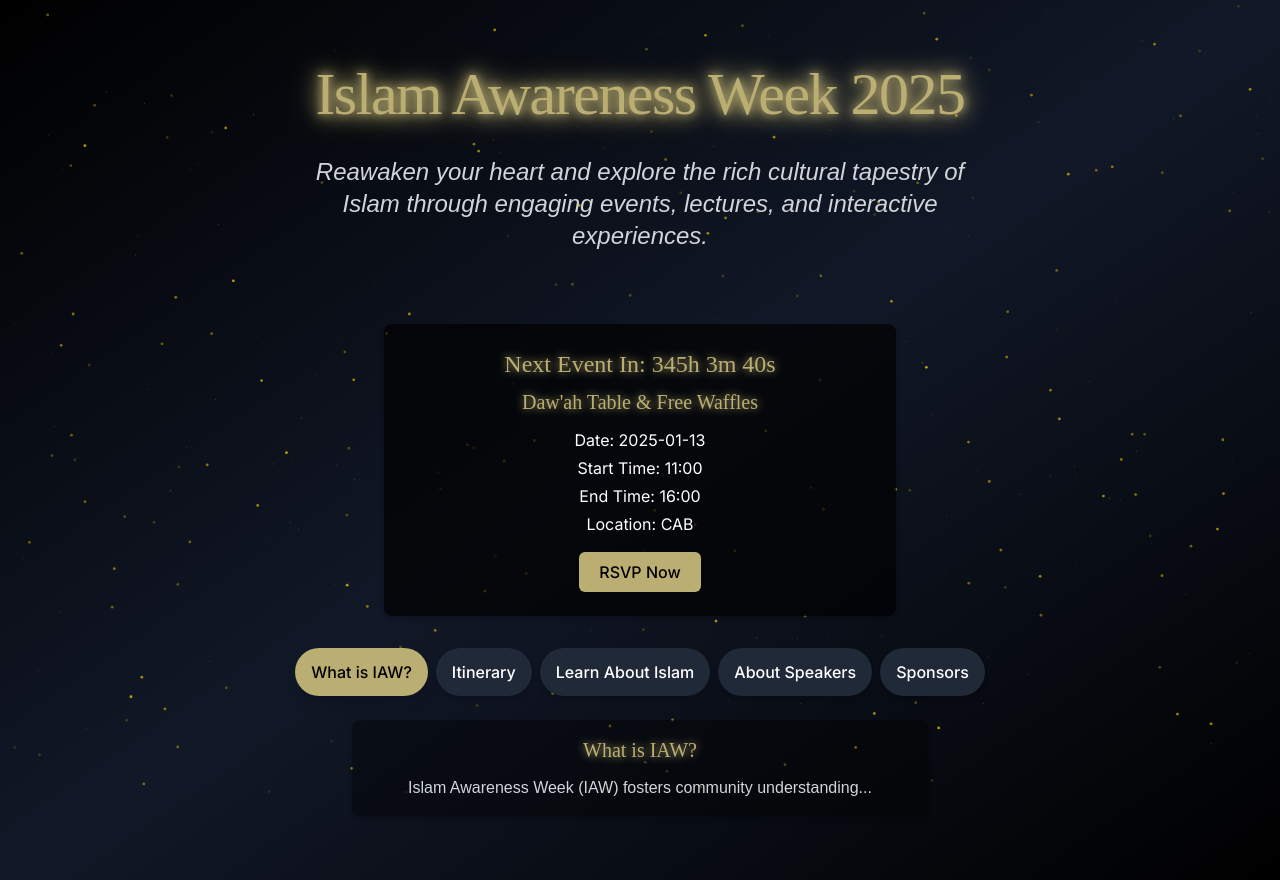
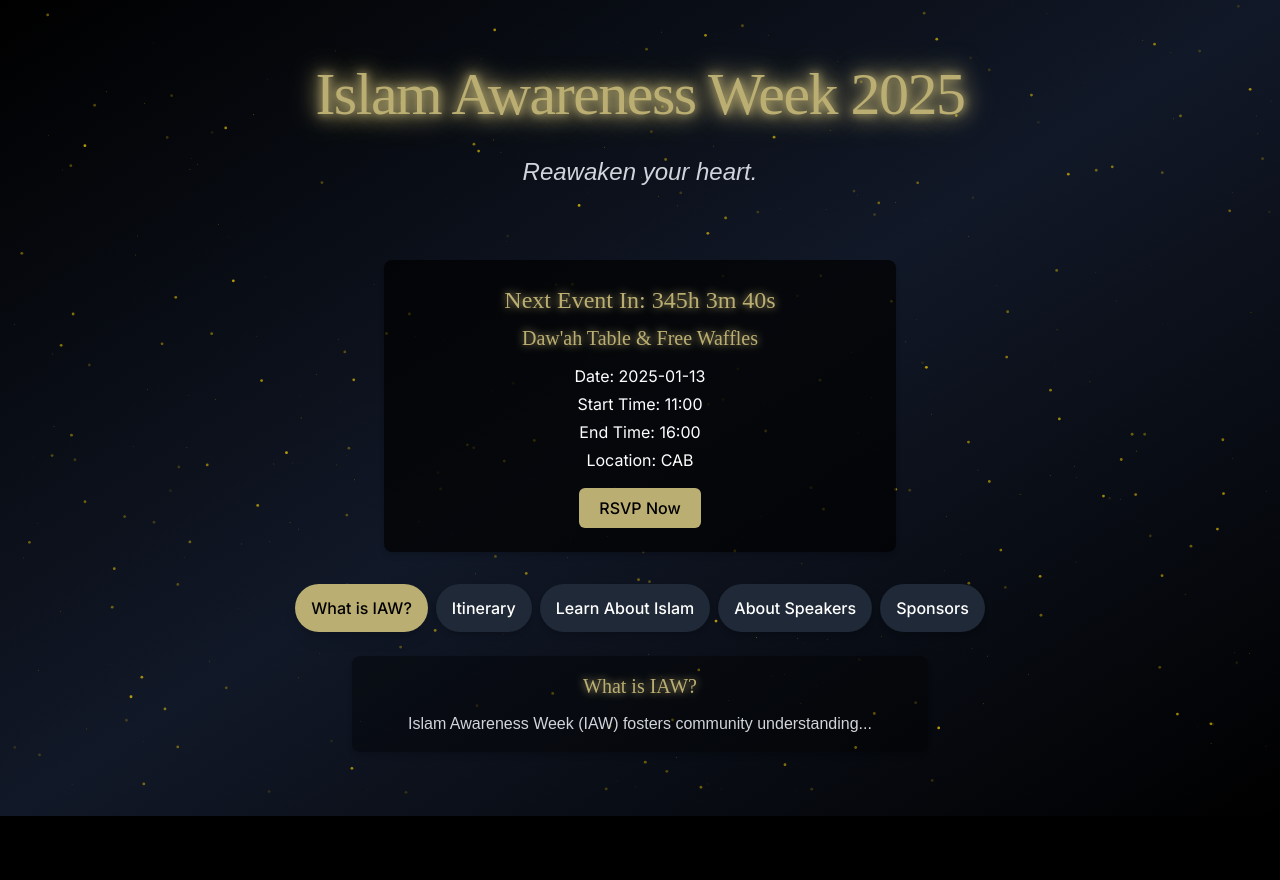
Before and after one commit to Donutboy2003/iaw2025, a Next.js app: page / in a window 1280 px wide. After the commit the page ends 816 px from the top, so only its background shows below. Built offline with nearby package versions, Linux system fonts and the light colour scheme.

Commit message:
Update page.tsx

```diff
--- a/app/page.tsx
+++ b/app/page.tsx
@@ -139,8 +139,7 @@ export default function Home() {
           Islam Awareness Week 2025
         </h1>
         <p className="text-lg sm:text-xl md:text-2xl text-gray-300 italic font-poppins max-w-2xl">
-          Reawaken your heart and explore the rich cultural tapestry of Islam
-          through engaging events, lectures, and interactive experiences.
+          Reawaken your heart.
         </p>
       </section>
 
```
